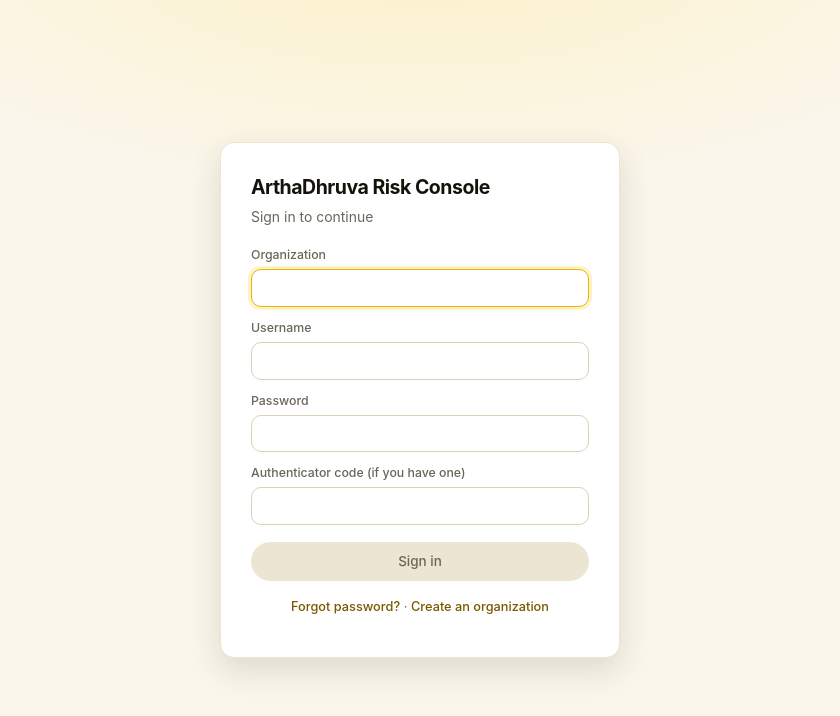
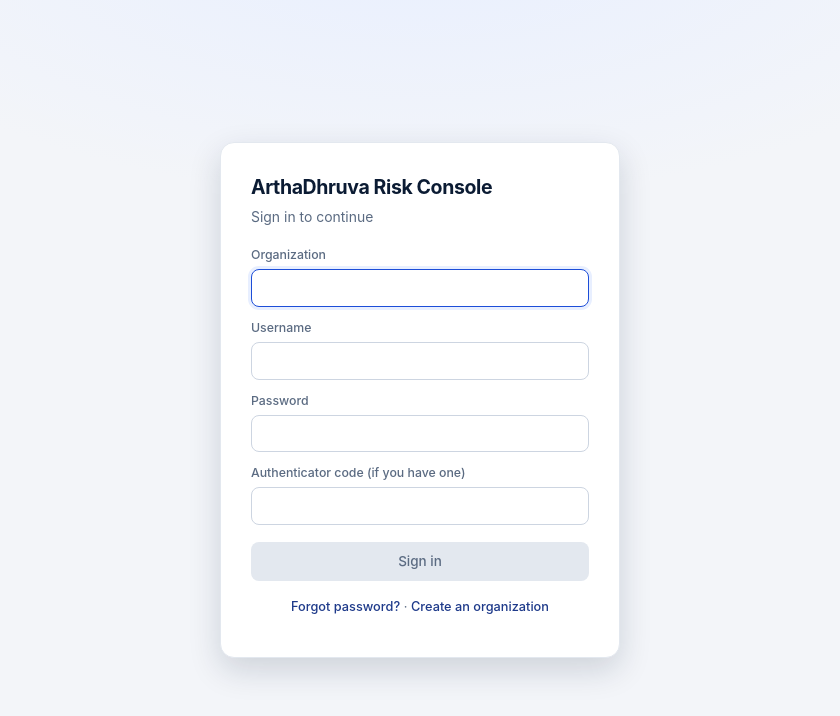
Before and after one commit to hemanthvnp/ArthaDhruva, a React (Vite) app in the folder frontend/: page /login in a window 1280 px wide. Shown: the top 716 px of the page, without its empty margins (220-1060 px from the left). Built offline with nearby package versions, Linux system fonts and the light colour scheme; no server answers.

Commit message:
feat(ui): switch to banking palette with navy sidebar and grouped input forms
Cool-grey canvas, single blue accent, restrained radii; feature forms split into labelled sections.

```diff
--- a/frontend/src/index.css
+++ b/frontend/src/index.css
@@ -4,33 +4,33 @@
  * Risk colours are reserved for risk meaning (badge-*, .risk-*) and are always paired with text. */
 
 :root {
-  --bg: #faf6ec;
+  --bg: #f3f5f9;
   --surface: #ffffff;
-  --surface-2: #f5f0e2;
-  --sidebar: #faf6ec;
-  --border: #ece5d2;
-  --border-strong: #dcd2b8;
-  --text: #14120b;
-  --text-muted: #6b665a;
-  --accent: #f0b400;
-  --accent-hover: #d9a200;
-  --accent-soft: #fdf1c6;
-  --accent-text: #7a5800;
-  --on-accent: #1a1400;
+  --surface-2: #f6f8fb;
+  --sidebar: #0b1f3a;
+  --border: #e3e8ef;
+  --border-strong: #cdd5e1;
+  --text: #0b1b33;
+  --text-muted: #5b6b82;
+  --accent: #1d4ed8;
+  --accent-hover: #1e40af;
+  --accent-soft: #e8efff;
+  --accent-text: #1e3a8a;
+  --on-accent: #ffffff;
 
-  --ok: #067647;
-  --ok-bg: #ecfdf3;
-  --warn: #93370d;
-  --warn-bg: #fffaeb;
-  --danger: #b42318;
-  --danger-bg: #fef3f2;
-  --danger-border: #fecdca;
+  --ok: #0a7a4b;
+  --ok-bg: #e7f6ee;
+  --warn: #9a5b00;
+  --warn-bg: #fff6e0;
+  --danger: #c0262d;
+  --danger-bg: #fdecec;
+  --danger-border: #f5c2c4;
 
-  --shadow-sm: 0 1px 2px rgb(60 45 0 / 0.05);
-  --shadow-md: 0 12px 32px rgb(60 45 0 / 0.14);
-  --shadow-cta: 0 8px 20px rgb(240 180 0 / 0.35);
-  --radius: 16px;
-  --radius-sm: 10px;
+  --shadow-sm: 0 1px 2px rgb(11 31 58 / 0.06);
+  --shadow-md: 0 12px 32px rgb(11 31 58 / 0.16);
+  --shadow-cta: 0 1px 2px rgb(11 31 58 / 0.18);
+  --radius: 12px;
+  --radius-sm: 8px;
   --sidebar-w: 248px;
   --topbar-h: 56px;
 
@@ -42,19 +42,19 @@
 
 @media (prefers-color-scheme: dark) {
   :root:not([data-theme="light"]) {
-    --bg: #14120b;
-    --surface: #1d1a11;
-    --surface-2: #17140c;
-    --sidebar: #110f09;
-    --border: #2e2a1c;
-    --border-strong: #443e29;
-    --text: #f7f3e6;
-    --text-muted: #a39d8a;
-    --accent: #f5c518;
-    --accent-hover: #ffd84a;
-    --accent-soft: #2e2608;
-    --accent-text: #ffd84a;
-    --on-accent: #1a1400;
+    --bg: #08111f;
+    --surface: #0f1b2e;
+    --surface-2: #0c1727;
+    --sidebar: #06101d;
+    --border: #1f2f47;
+    --border-strong: #2d4263;
+    --text: #eef2f8;
+    --text-muted: #9aabc4;
+    --accent: #6ea8fe;
+    --accent-hover: #9ec5fe;
+    --accent-soft: #14284a;
+    --accent-text: #b6d4fe;
+    --on-accent: #06101d;
     --ok: #47cd89;
     --ok-bg: #0c2a1d;
     --warn: #fdb022;
@@ -63,26 +63,26 @@
     --danger-bg: #2d1412;
     --danger-border: #55201c;
     --shadow-sm: none;
-    --shadow-cta: 0 8px 20px rgb(245 197 24 / 0.2);
+    --shadow-cta: none;
     --shadow-md: 0 8px 24px rgb(0 0 0 / 0.5);
     color-scheme: dark;
   }
 }
 
 :root[data-theme="dark"] {
-  --bg: #14120b;
-  --surface: #1d1a11;
-  --surface-2: #17140c;
-  --sidebar: #110f09;
-  --border: #2e2a1c;
-  --border-strong: #443e29;
-  --text: #f7f3e6;
-  --text-muted: #a39d8a;
-  --accent: #f5c518;
-  --accent-hover: #ffd84a;
-  --accent-soft: #2e2608;
-  --accent-text: #ffd84a;
-  --on-accent: #1a1400;
+  --bg: #08111f;
+  --surface: #0f1b2e;
+  --surface-2: #0c1727;
+  --sidebar: #06101d;
+  --border: #1f2f47;
+  --border-strong: #2d4263;
+  --text: #eef2f8;
+  --text-muted: #9aabc4;
+  --accent: #6ea8fe;
+  --accent-hover: #9ec5fe;
+  --accent-soft: #14284a;
+  --accent-text: #b6d4fe;
+  --on-accent: #06101d;
   --ok: #47cd89;
   --ok-bg: #0c2a1d;
   --warn: #fdb022;
@@ -91,7 +91,7 @@
   --danger-bg: #2d1412;
   --danger-border: #55201c;
   --shadow-sm: none;
-    --shadow-cta: 0 8px 20px rgb(245 197 24 / 0.2);
+    --shadow-cta: none;
   --shadow-md: 0 8px 24px rgb(0 0 0 / 0.5);
   color-scheme: dark;
 }
@@ -110,8 +110,8 @@
 #root { min-height: 100vh; }
 
 h1, h2, h3 { margin: 0 0 0.5rem 0; letter-spacing: -0.01em; color: var(--text); }
-h1 { font-size: 2rem; font-weight: 750; letter-spacing: -0.03em; }
-h2 { font-size: 1.6rem; font-weight: 750; letter-spacing: -0.025em; }
+h1 { font-size: 1.75rem; font-weight: 700; letter-spacing: -0.02em; }
+h2 { font-size: 1.5rem; font-weight: 700; letter-spacing: -0.02em; }
 h3 { font-size: 1.02rem; font-weight: 650; }
 
 a { color: var(--accent-text); text-decoration: none; font-weight: 500; }
@@ -177,8 +177,8 @@
   background: var(--accent);
   color: var(--on-accent);
   border: 1px solid transparent;
-  border-radius: 999px;
-  padding: 0.55rem 1.25rem;
+  border-radius: var(--radius-sm);
+  padding: 0.55rem 1.1rem;
   cursor: pointer;
   box-shadow: var(--shadow-cta);
   transition: background 0.12s, border-color 0.12s, color 0.12s;
@@ -202,6 +202,7 @@
 button.secondary:hover { background: var(--surface-2); border-color: var(--text-muted); }
 
 button.danger-outline {
+  border-radius: var(--radius-sm);
   background: var(--surface);
   color: var(--danger);
   border-color: var(--danger-border);
@@ -338,7 +339,7 @@
 
 .sidebar {
   background: var(--sidebar);
-  border-right: 1px solid var(--border);
+  border-right: 1px solid transparent;
   padding: 1rem 0.75rem;
   display: flex;
   flex-direction: column;
@@ -356,14 +357,14 @@
   padding: 0.25rem 0.5rem 1rem;
   font-weight: 700;
   letter-spacing: -0.01em;
-  color: var(--text);
+  color: #fff;
   font-size: 1rem;
 }
 .brand-mark {
   width: 28px; height: 28px;
   border-radius: 8px;
-  background: var(--accent);
-  color: var(--on-accent);
+  background: #2563eb;
+  color: #fff;
   display: grid; place-items: center;
   font-size: 0.85rem; font-weight: 800;
 }
@@ -373,24 +374,24 @@
   font-size: 0.68rem;
   text-transform: uppercase;
   letter-spacing: 0.08em;
-  color: var(--text-muted);
+  color: #7e8ea9;
   font-weight: 650;
-  padding: 0.4rem 0.6rem 0.25rem;
+  padding: 0.4rem 0.65rem 0.25rem;
 }
 
 .sidebar a {
   display: flex;
   align-items: center;
   gap: 0.6rem;
-  color: var(--text-muted);
-  padding: 0.45rem 0.6rem;
+  color: #b8c4d9;
+  padding: 0.5rem 0.65rem;
   border-radius: var(--radius-sm);
   font-size: 0.9rem;
   font-weight: 500;
   text-decoration: none;
 }
-.sidebar a:hover { background: var(--surface-2); color: var(--text); }
-.sidebar a.active { background: var(--accent-soft); color: var(--accent-text); font-weight: 600; }
+.sidebar a:hover { background: rgb(255 255 255 / 0.07); color: #fff; text-decoration: none; }
+.sidebar a.active { background: rgb(255 255 255 / 0.12); color: #fff; font-weight: 600; box-shadow: inset 3px 0 0 #60a5fa; }
 .sidebar a svg { flex: none; }
 
 .main-col { min-width: 0; display: flex; flex-direction: column; }
@@ -420,7 +421,7 @@
 }
 
 .icon-btn {
-  border-radius: 999px;
+  border-radius: var(--radius-sm);
   background: transparent;
   color: var(--text-muted);
   border: 1px solid transparent;
@@ -535,7 +536,7 @@
   padding: 2rem;
   box-shadow: var(--shadow-md);
 }
-.auth-card .brand { padding: 0 0 1.25rem; }
+.auth-card .brand { padding: 0 0 1.25rem; color: var(--text); }
 .auth-card .field { margin-bottom: 0.85rem; }
 .auth-card h2 { font-size: 1.3rem; }
 .auth-foot { font-size: 0.85rem; margin-top: 1.1rem; text-align: center; color: var(--text-muted); }
@@ -579,10 +580,10 @@
   color: var(--accent-text);
   margin-bottom: 0.6rem;
 }
-.eyebrow::before { content: ""; width: 9px; height: 9px; border-radius: 50%; background: var(--accent); box-shadow: 0 0 0 4px var(--accent-soft); }
+.eyebrow::before { content: ""; width: 8px; height: 8px; border-radius: 2px; background: var(--accent); }
 .hl { color: var(--accent); }
 .page-head { margin-bottom: 1.25rem; }
-.page-head h2 { font-size: 2rem; margin-bottom: 0.35rem; }
+.page-head h2 { margin-bottom: 0.35rem; }
 
 /* ---------- page + widget layout ---------- */
 
@@ -592,7 +593,7 @@
 .kpi-row { display: grid; grid-template-columns: repeat(auto-fit, minmax(190px, 1fr)); gap: 1rem; margin-bottom: 1.25rem; }
 .kpi { background: var(--surface); border: 1px solid var(--border); border-radius: var(--radius); padding: 1.1rem 1.25rem; box-shadow: var(--shadow-sm); }
 .kpi .label { font-size: 0.72rem; text-transform: uppercase; letter-spacing: 0.06em; font-weight: 650; color: var(--text-muted); }
-.kpi .value { font-size: 2.1rem; font-weight: 750; letter-spacing: -0.03em; margin-top: 0.15rem; font-variant-numeric: tabular-nums; }
+.kpi .value { font-size: 1.9rem; font-weight: 700; letter-spacing: -0.03em; margin-top: 0.15rem; font-variant-numeric: tabular-nums; }
 .kpi .hint { font-size: 0.8rem; color: var(--text-muted); }
 .kpi.accent { background: var(--accent-soft); border-color: transparent; }
 
@@ -623,7 +624,7 @@
 /* ---------- score hero, factor bars, segmented control ---------- */
 
 .hero-score { display: flex; align-items: center; gap: 1.5rem; flex-wrap: wrap; padding: 1.25rem 1.5rem; border-radius: var(--radius); background: var(--accent-soft); margin-top: 1.25rem; }
-.hero-score .big { font-size: 3rem; font-weight: 800; letter-spacing: -0.04em; line-height: 1; font-variant-numeric: tabular-nums; }
+.hero-score .big { font-size: 2.75rem; font-weight: 750; letter-spacing: -0.04em; line-height: 1; font-variant-numeric: tabular-nums; }
 .hero-score .meta { color: var(--text-muted); font-size: 0.85rem; }
 .hero-score .secondary-stat { margin-left: auto; text-align: right; }
 .hero-score .secondary-stat .label { font-size: 0.72rem; text-transform: uppercase; letter-spacing: 0.06em; font-weight: 650; color: var(--text-muted); }
@@ -656,3 +657,12 @@
 @media (max-width: 1000px) { .split { grid-template-columns: minmax(0, 1fr); } }
 
 .toolbar { display: flex; align-items: center; justify-content: space-between; gap: 0.75rem; flex-wrap: wrap; margin-bottom: 0.75rem; }
+
+/* ---------- form sections ---------- */
+
+.form-section { padding: 1.1rem 0; border-top: 1px solid var(--border); }
+.form-section:first-child { border-top: none; padding-top: 0; }
+.form-section > .section-title { font-size: 0.72rem; text-transform: uppercase; letter-spacing: 0.08em; font-weight: 700; color: var(--text-muted); margin-bottom: 0.75rem; }
+.form-section .field-grid { grid-template-columns: repeat(3, minmax(0, 1fr)); }
+@media (max-width: 1000px) { .form-section .field-grid { grid-template-columns: repeat(2, minmax(0, 1fr)); } }
+@media (max-width: 600px) { .form-section .field-grid { grid-template-columns: minmax(0, 1fr); } }
```
Also changed, not shown: frontend/src/components/EarlyWarningFeaturesForm.tsx (+43 -14 lines), frontend/src/components/LoanFeaturesForm.tsx (+35 -14 lines).
